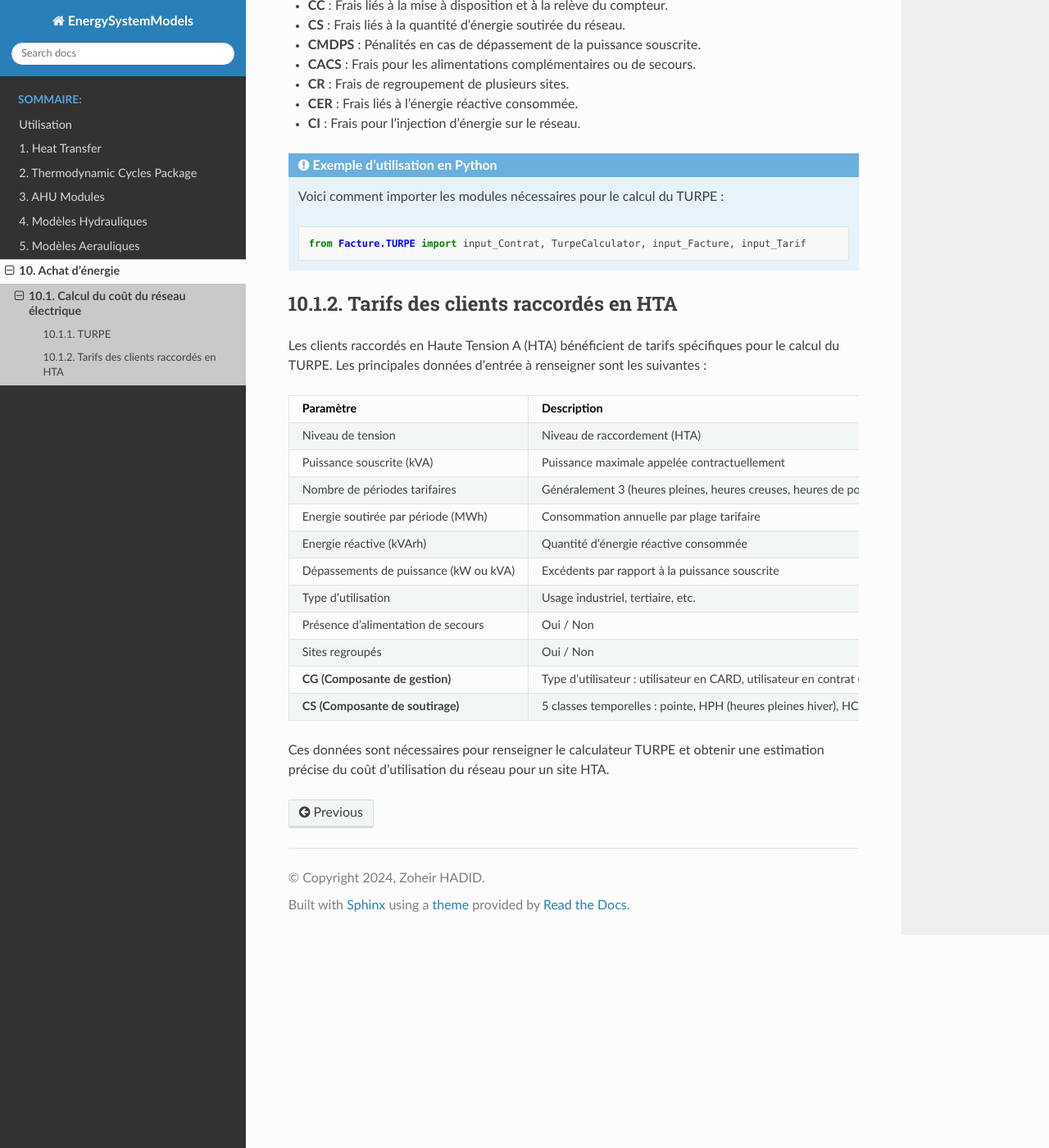
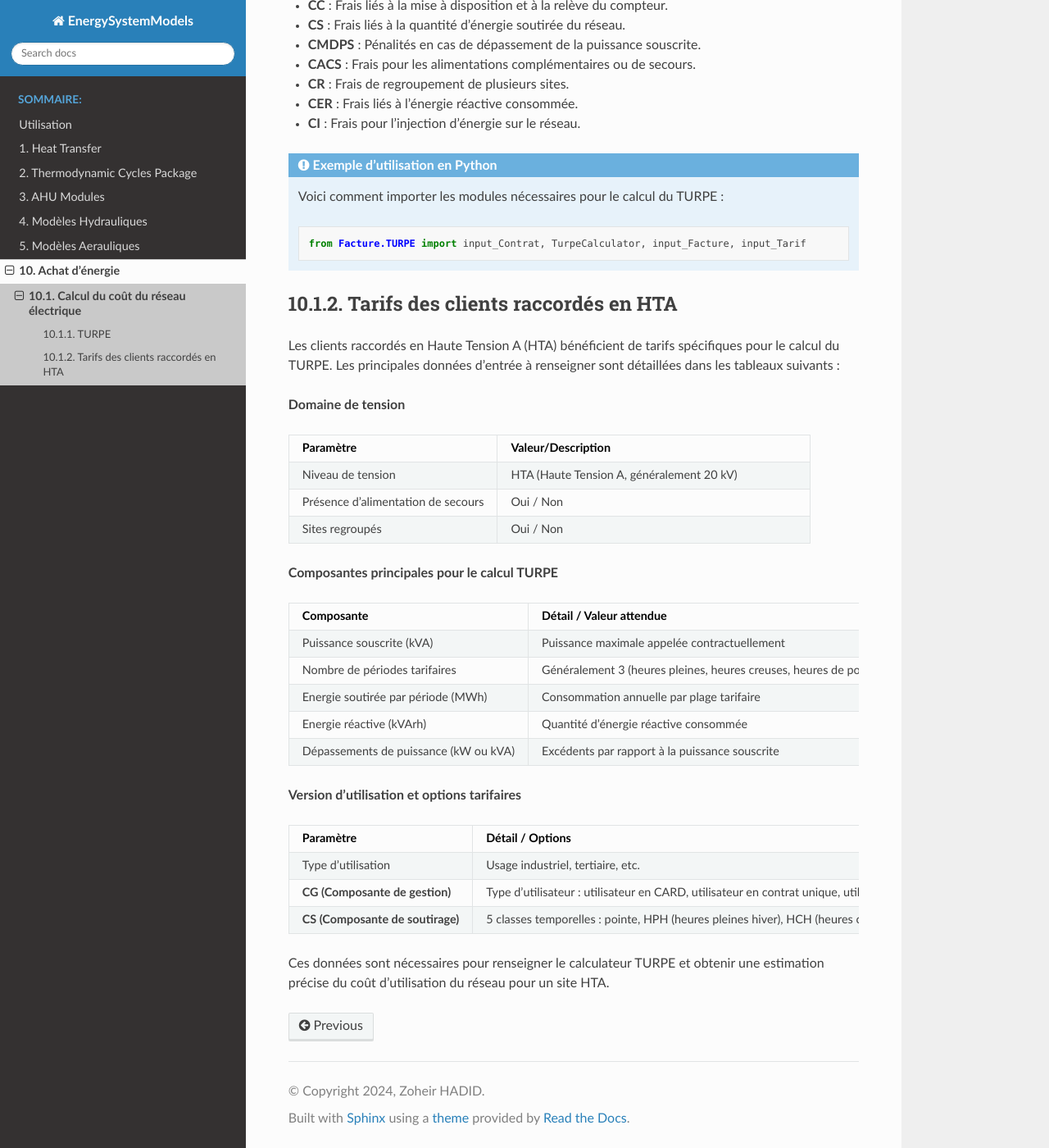
Before and after one commit to ZoheirHADID/EnergySystemModels-fr, a Sphinx documentation site: the page built from docs/source/010-achat-energie/contrat_electricite.rst, in a window 1280 px wide and 1400 px high, scrolled down 802 px. Shown: the whole window at 82% size. Built offline with Sphinx 7.4.7 and the Read the Docs theme 3.1.0, drawn with Linux system fonts in a browser that asks for light colours; pages that are not in the unit, such as notebooks, are missing from menus.

Commit message:
010-achat-energie/index

```diff
--- a/docs/source/010-achat-energie/contrat_electricite.rst
+++ b/docs/source/010-achat-energie/contrat_electricite.rst
@@ -59,16 +59,31 @@ La formule générale du TURPE est donc :
 10.1.2. Tarifs des clients raccordés en HTA
 --------------------------------------------
 
-Les clients raccordés en Haute Tension A (HTA) bénéficient de tarifs spécifiques pour le calcul du TURPE. Les principales données d'entrée à renseigner sont les suivantes :
+Les clients raccordés en Haute Tension A (HTA) bénéficient de tarifs spécifiques pour le calcul du TURPE. Les principales données d'entrée à renseigner sont détaillées dans les tableaux suivants :
+
+**Domaine de tension**
 
 .. list-table::
    :header-rows: 1
-   :widths: 30 70
+   :widths: 40 60
 
    * - Paramètre
-     - Description
+     - Valeur/Description
    * - Niveau de tension
-     - Niveau de raccordement (HTA)
+     - HTA (Haute Tension A, généralement 20 kV)
+   * - Présence d’alimentation de secours
+     - Oui / Non
+   * - Sites regroupés
+     - Oui / Non
+
+**Composantes principales pour le calcul TURPE**
+
+.. list-table::
+   :header-rows: 1
+   :widths: 40 60
+
+   * - Composante
+     - Détail / Valeur attendue
    * - Puissance souscrite (kVA)
      - Puissance maximale appelée contractuellement
    * - Nombre de périodes tarifaires
@@ -79,15 +94,21 @@ Les clients raccordés en Haute Tension A (HTA) bénéficient de tarifs spécifi
      - Quantité d’énergie réactive consommée
    * - Dépassements de puissance (kW ou kVA)
      - Excédents par rapport à la puissance souscrite
+
+**Version d'utilisation et options tarifaires**
+
+.. list-table::
+   :header-rows: 1
+   :widths: 40 60
+
+   * - Paramètre
+     - Détail / Options
    * - Type d’utilisation
      - Usage industriel, tertiaire, etc.
-   * - Présence d’alimentation de secours
-     - Oui / Non
-   * - Sites regroupés
-     - Oui / Non
    * - **CG (Composante de gestion)**
      - Type d'utilisateur : utilisateur en CARD, utilisateur en contrat unique, utilisateur avec injection
    * - **CS (Composante de soutirage)**
-     - 5 classes temporelles : pointe, HPH (heures pleines hiver), HCH (heures creuses hiver), HPB (heures pleines été), HCB (heures creuses été). Option tarifaire : CU avec pointe fixe, LU avec pointe fixe, CU avec pointe mobile, Longue Utilisation avec pointe mobile
+     - 5 classes temporelles : pointe, HPH (heures pleines hiver), HCH (heures creuses hiver), HPB (heures pleines été), HCB (heures creuses été).
+       Option tarifaire : CU avec pointe fixe, LU avec pointe fixe, CU avec pointe mobile, Longue Utilisation avec pointe mobile
 
 Ces données sont nécessaires pour renseigner le calculateur TURPE et obtenir une estimation précise du coût d’utilisation du réseau pour un site HTA.
```
